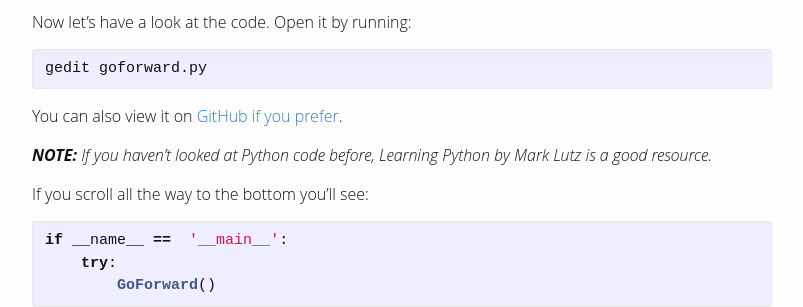
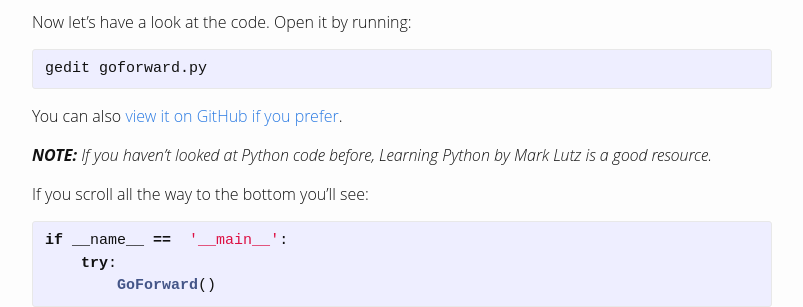
Before and after one commit to turtlebot/learn.turtlebot.com, a Jekyll site: the page built from _posts/2015-02-01-10.markdown, in a window 1280 px wide and 900 px high, scrolled down 859 px. Shown: the part 155-462 px from the top of the window, without its empty margins (238-1041 px from the left). Built offline with Jekyll 4.4.1, drawn with Linux system fonts in a browser that asks for light colours; nearby versions of some CDN libraries.

Commit message:
copy edit

```diff
--- a/_posts/2015-02-01-10.markdown
+++ b/_posts/2015-02-01-10.markdown
@@ -32,7 +32,7 @@ Now let’s have a look at the code. Open it by running:
 gedit goforward.py
 {% endhighlight %}
 
-You can also view it on [GitHub if you prefer](https://github.com/markwsilliman/turtlebot/blob/master/goforward.py).
+You can also [view it on GitHub if you prefer](https://github.com/markwsilliman/turtlebot/blob/master/goforward.py).
 
 ***NOTE:** If you haven’t looked at Python code before, Learning Python by Mark Lutz is a good resource.*
 
```
